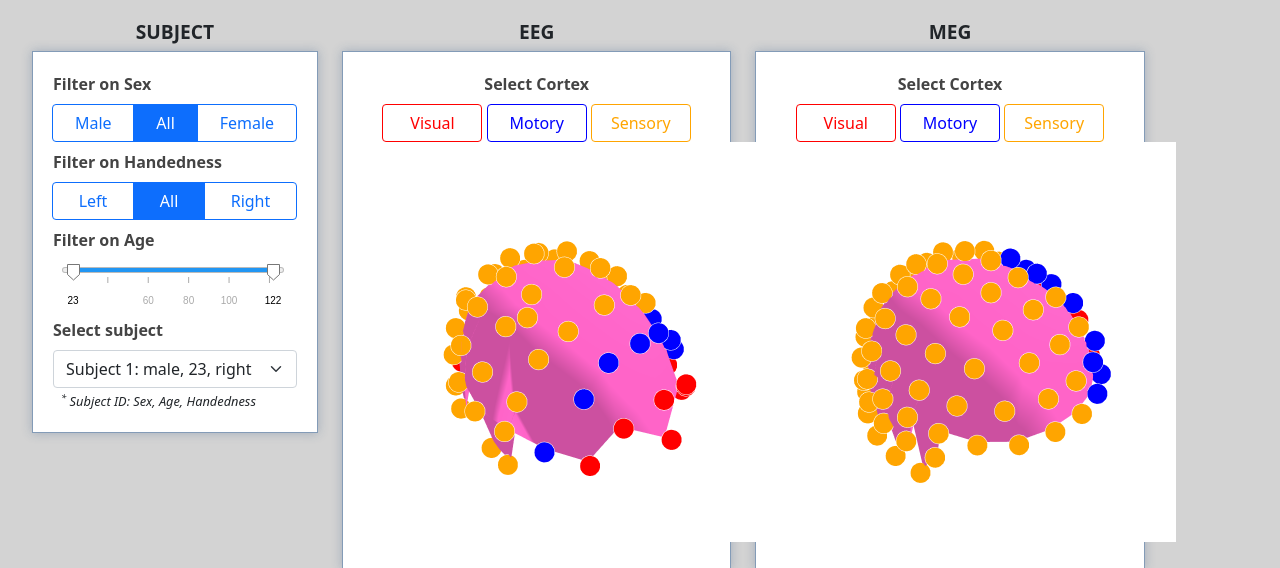
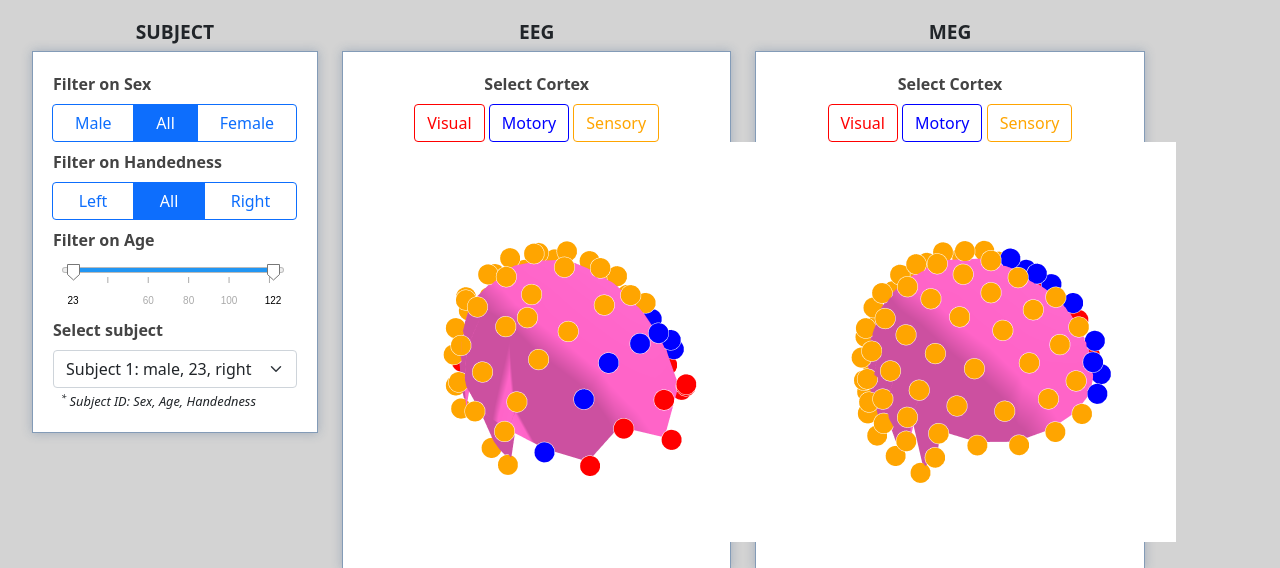
Before and after one commit to RobinDHVUB/info-vis-project, a Python web app: template webapp/flask/templates/index.html in a window 1280 px wide. Shown: the part 54-622 px from the top of the page. Run offline with Jinja, Linux system fonts and the light colour scheme; the template is opened without the code that fills it, so the values that code supplies are empty; some libraries are stand-ins or nearby versions.

Commit message:
Update style.css

```diff
--- a/webapp/flask/static/css/style.css
+++ b/webapp/flask/static/css/style.css
@@ -3,25 +3,12 @@ body {
 }
 
 /* custom navbar */
-/*.navbar-brand {
-    background-color: white;
-    padding: 5px;
-    padding-right: 10px;
-    border-radius: 5px;
-}
-
-.navbar-brand span {
-    color: black;
-}*/
-
 .navbar {
-    min-width:1000px;
-    margin-bottom: 20px;
+    margin-bottom: 10px;
 }
 
 /* wrapper */
 .main-wrapper {
-    min-width:1000px;
     width:95%;
     margin:0 auto;
 }
@@ -29,7 +16,9 @@ body {
 /* subject selection */
 
 .selection-container {
+    margin-top: 10px;
     text-align: center;
+    min-width: 300px;
 }
 
 div.filter-wrapper {
@@ -81,8 +70,7 @@ div.form-label {
 /* EEG plot */
 #eegPlot {
     display: inline-block;
-    height: 400px;
-    width: 400px;
+    width: 100%;
 }
 
 #eeg-selection-container label.eeg-visual {
@@ -92,10 +80,6 @@ div.form-label {
 
 #eeg-selection-container .filter-wrapper {
     text-align: center;
-}
-
-#eeg-selection-container label.btn {
-    min-width: 100px;
 }
 
 #eeg-selection-container .eeg-visual.btn-check:checked+.btn-outline-primary,
@@ -132,8 +116,7 @@ div.form-label {
 /* MEG plot */
 #megPlot {
     display: inline-block;
-    height: 400px;
-    width: 400px;
+    width: 100%;
 }
 
 #meg-selection-container label.meg-visual {
@@ -143,10 +126,6 @@ div.form-label {
 
 #meg-selection-container .filter-wrapper {
     text-align: center;
-}
-
-#meg-selection-container label.btn {
-    min-width: 100px;
 }
 
 #meg-selection-container .meg-visual.btn-check:checked+.btn-outline-primary,
```
